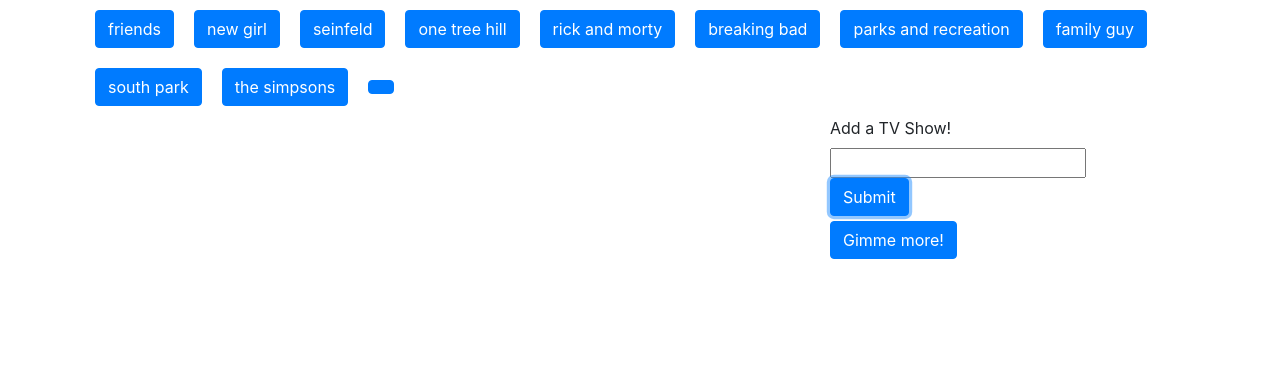
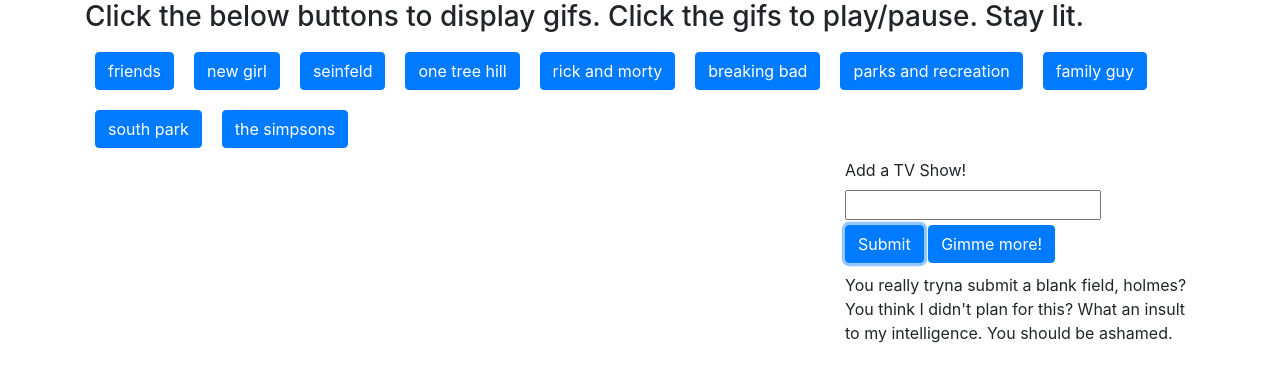
Before and after one commit to siddhubatra/GifTastic-Project, a plain HTML site: page index.html in a window 1280 px wide. Both pictures are taken after a click on the input "Submit". Drawn offline with nearby package versions, Linux system fonts and the light colour scheme.

Commit message:
cleaning up styling

```diff
--- a/assets/javascript/app.js
+++ b/assets/javascript/app.js
@@ -67,6 +67,7 @@ function displayMoreGifsTable() {
         });
     }
     else {
+        $("#error-message").text("You gotta hit the buttons to show the gifs first, bruv!");
         $("#error-message").show();
     }
 
@@ -86,8 +87,15 @@ function renderButtons() {
 $("#add-tvShow").on("click", function (event) {
     event.preventDefault();
     var tvShow = $("#tvShow-input").val().trim();
-    topics.push(tvShow);
-    renderButtons();
+    if (tvShow == "") {
+        $("#error-message").text("You really tryna submit a blank field, holmes? You think I didn't plan for this? What an insult to my intelligence. You should be ashamed.")
+        $("#error-message").show();
+    }
+    else {
+        topics.push(tvShow);
+        renderButtons();
+    }
+
 });
 
 $(document).on("click", ".gif", function () {
--- a/index.html
+++ b/index.html
@@ -13,6 +13,8 @@
 
 <body>
     <div class="container">
+        <h3>Click the below buttons to display gifs. Click the gifs to play/pause. Stay lit.</h3>
+
         <div class="row">
             <div class="col buttonRow">
             </div>
@@ -21,21 +23,24 @@
             <div class="col-8" id="gifTable"></div>
             <div class="col-4">
                 <div class="row">
+                    <div class="col">
                         <form id="tvShow-form">
                             <label for="tvShow-input">Add a TV Show!</label>
                             <br>
                             <input type="text" id="tvShow-input">
                             <br>
-                        <input id="add-tvShow" class="btn btn-primary" type="submit" value="Submit">
                         </form>
                     </div>
-                <div class="row" id="more-gifs-div">
+                </div>
+                <div class="row">
+                    <div class="col">
+                        <input id="add-tvShow" class="btn btn-primary" type="submit" value="Submit">
                         <button class="btn btn-primary" id="more-gifs-button" style="margin: 5px 5px 5px 0px">Gimme
                             more!</button>
                         <br>
-                    <p id="error-message" style="margin: 5px 5px 5px 0px">You gotta hit the buttons to show the gifs
-                        first, bruv!
+                        <p id="error-message" style="margin: 5px 5px 5px 0px">
                         </p>
+                    </div>
                 </div>
             </div>
         </div>
```
Lines whose indentation alone changed are shown as unchanged.
